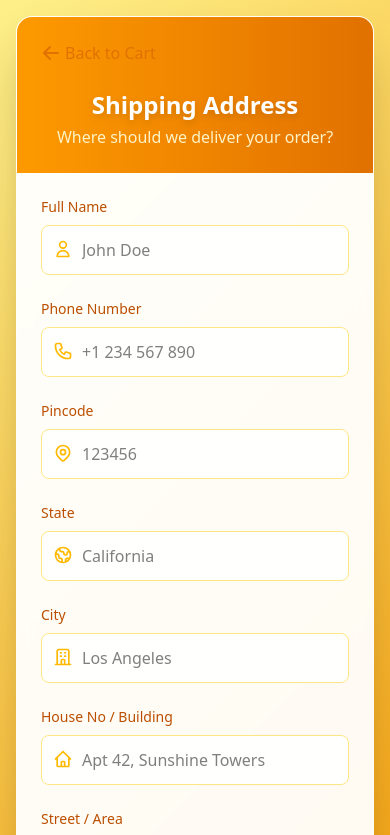
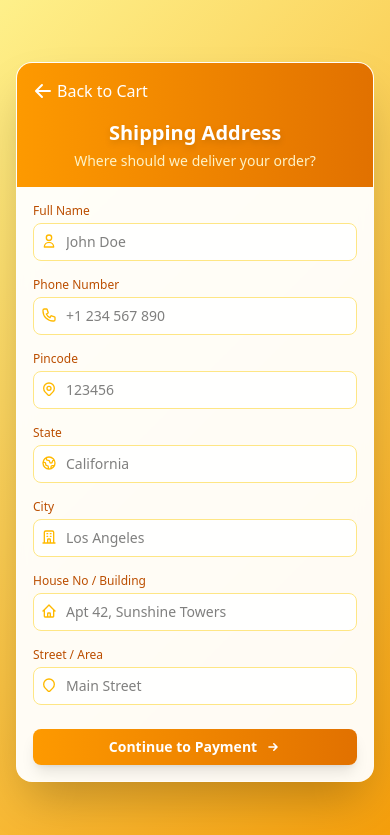
Before and after one commit to muzammi961/ecommerce-frendend-project-of-recipes, a React (Vite) app: page /Userformaddress/1 in a window 390 px wide. Shown: the top 835 px of the page. Built offline with nearby package versions, Linux system fonts and the light colour scheme.

Commit message:
res commit

```diff
--- a/src/components/order/usrformaddress.jsx
+++ b/src/components/order/usrformaddress.jsx
@@ -53,38 +53,38 @@ function Userformaddress() {
     >
       <div className="w-full max-w-2xl bg-white/95 backdrop-blur-sm rounded-2xl overflow-hidden shadow-2xl border border-white/20">
         {/* Vibrant Header with back button */}
-    <div className="bg-gradient-to-r from-amber-500 to-amber-600 p-6 relative">
+        <div className="bg-gradient-to-r from-amber-500 to-amber-600 p-4 sm:p-6 relative">
           <button
             onClick={() => window.history.back()}
-        className="flex items-center text-amber-600 mb-6 hover:text-amber-800 transition"
+            className="flex items-center text-white hover:text-amber-100 transition mb-4 sm:mb-6"
           >
             <svg xmlns="http://www.w3.org/2000/svg" className="h-5 w-5 mr-1" viewBox="0 0 20 20" fill="currentColor">
               <path fillRule="evenodd" d="M9.707 16.707a1 1 0 01-1.414 0l-6-6a1 1 0 010-1.414l6-6a1 1 0 011.414 1.414L5.414 9H17a1 1 0 110 2H5.414l4.293 4.293a1 1 0 010 1.414z" clipRule="evenodd" />
             </svg>
             Back to Cart
           </button>
-      <h2 className="text-2xl font-bold text-white text-center drop-shadow-md">
+          <h2 className="text-xl sm:text-2xl font-bold text-white text-center drop-shadow-md">
             Shipping Address
           </h2>
-      <p className="text-center text-amber-100 mt-1">
+          <p className="text-center text-amber-100 mt-1 text-sm sm:text-base">
             Where should we deliver your order?
           </p>
         </div>
 
-    <form className="p-6 space-y-6" onSubmit={submitButton}>
-      <div className="grid grid-cols-1 md:grid-cols-2 gap-6">
-        <div className="space-y-2">
-          <label className="block text-sm font-medium text-amber-700">Full Name</label>
+        <form className="p-4 sm:p-6 space-y-4 sm:space-y-6" onSubmit={submitButton}>
+          <div className="grid grid-cols-1 md:grid-cols-2 gap-4 sm:gap-6">
+            <div className="space-y-1 sm:space-y-2">
+              <label className="block text-xs sm:text-sm font-medium text-amber-700">Full Name</label>
               <div className="relative">
                 <input
                   onChange={(e) => dispatch({ name: 'nameofuser', value: e.target.value })}
                   type="text"
-              className="w-full px-4 py-3 pl-10 border border-amber-200 rounded-lg focus:ring-2 focus:ring-amber-400 focus:border-transparent bg-white/90 transition-all"
+                  className="w-full px-3 sm:px-4 py-2 sm:py-3 pl-8 sm:pl-10 border border-amber-200 rounded-lg focus:ring-2 focus:ring-amber-400 focus:border-transparent bg-white/90 transition-all text-sm sm:text-base"
                   placeholder="John Doe"
                   required
                 />
                 <svg
-              className="absolute left-3 top-3.5 h-5 w-5 text-amber-400"
+                  className="absolute left-2 sm:left-3 top-2.5 sm:top-3.5 h-4 w-4 sm:h-5 sm:w-5 text-amber-400"
                   fill="none"
                   viewBox="0 0 24 24"
                   stroke="currentColor"
@@ -94,18 +94,18 @@ function Userformaddress() {
               </div>
             </div>
 
-        <div className="space-y-2">
-          <label className="block text-sm font-medium text-amber-700">Phone Number</label>
+            <div className="space-y-1 sm:space-y-2">
+              <label className="block text-xs sm:text-sm font-medium text-amber-700">Phone Number</label>
               <div className="relative">
                 <input
                   onChange={(e) => dispatch({ name: 'phonenumber', value: e.target.value })}
                   type="tel"
-              className="w-full px-4 py-3 pl-10 border border-amber-200 rounded-lg focus:ring-2 focus:ring-amber-400 focus:border-transparent bg-white/90 transition-all"
+                  className="w-full px-3 sm:px-4 py-2 sm:py-3 pl-8 sm:pl-10 border border-amber-200 rounded-lg focus:ring-2 focus:ring-amber-400 focus:border-transparent bg-white/90 transition-all text-sm sm:text-base"
                   placeholder="+1 234 567 890"
                   required
                 />
                 <svg
-              className="absolute left-3 top-3.5 h-5 w-5 text-amber-400"
+                  className="absolute left-2 sm:left-3 top-2.5 sm:top-3.5 h-4 w-4 sm:h-5 sm:w-5 text-amber-400"
                   fill="none"
                   viewBox="0 0 24 24"
                   stroke="currentColor"
@@ -116,19 +116,19 @@ function Userformaddress() {
             </div>
           </div>
 
-      <div className="grid grid-cols-1 md:grid-cols-3 gap-6">
-        <div className="space-y-2">
-          <label className="block text-sm font-medium text-amber-700">Pincode</label>
+          <div className="grid grid-cols-1 sm:grid-cols-2 md:grid-cols-3 gap-4 sm:gap-6">
+            <div className="space-y-1 sm:space-y-2">
+              <label className="block text-xs sm:text-sm font-medium text-amber-700">Pincode</label>
               <div className="relative">
                 <input
                   onChange={(e) => dispatch({ name: 'pincode', value: e.target.value })}
                   type="number"
-              className="w-full px-4 py-3 pl-10 border border-amber-200 rounded-lg focus:ring-2 focus:ring-amber-400 focus:border-transparent bg-white/90 transition-all"
+                  className="w-full px-3 sm:px-4 py-2 sm:py-3 pl-8 sm:pl-10 border border-amber-200 rounded-lg focus:ring-2 focus:ring-amber-400 focus:border-transparent bg-white/90 transition-all text-sm sm:text-base"
                   placeholder="123456"
                   required
                 />
                 <svg
-              className="absolute left-3 top-3.5 h-5 w-5 text-amber-400"
+                  className="absolute left-2 sm:left-3 top-2.5 sm:top-3.5 h-4 w-4 sm:h-5 sm:w-5 text-amber-400"
                   fill="none"
                   viewBox="0 0 24 24"
                   stroke="currentColor"
@@ -139,18 +139,18 @@ function Userformaddress() {
               </div>
             </div>
 
-        <div className="space-y-2">
-          <label className="block text-sm font-medium text-amber-700">State</label>
+            <div className="space-y-1 sm:space-y-2">
+              <label className="block text-xs sm:text-sm font-medium text-amber-700">State</label>
               <div className="relative">
                 <input
                   onChange={(e) => dispatch({ name: 'state', value: e.target.value })}
                   type="text"
-              className="w-full px-4 py-3 pl-10 border border-amber-200 rounded-lg focus:ring-2 focus:ring-amber-400 focus:border-transparent bg-white/90 transition-all"
+                  className="w-full px-3 sm:px-4 py-2 sm:py-3 pl-8 sm:pl-10 border border-amber-200 rounded-lg focus:ring-2 focus:ring-amber-400 focus:border-transparent bg-white/90 transition-all text-sm sm:text-base"
                   placeholder="California"
                   required
                 />
                 <svg
-              className="absolute left-3 top-3.5 h-5 w-5 text-amber-400"
+                  className="absolute left-2 sm:left-3 top-2.5 sm:top-3.5 h-4 w-4 sm:h-5 sm:w-5 text-amber-400"
                   fill="none"
                   viewBox="0 0 24 24"
                   stroke="currentColor"
@@ -160,18 +160,18 @@ function Userformaddress() {
               </div>
             </div>
 
-        <div className="space-y-2">
-          <label className="block text-sm font-medium text-amber-700">City</label>
+            <div className="space-y-1 sm:space-y-2">
+              <label className="block text-xs sm:text-sm font-medium text-amber-700">City</label>
               <div className="relative">
                 <input
                   onChange={(e) => dispatch({ name: 'city', value: e.target.value })}
                   type="text"
-              className="w-full px-4 py-3 pl-10 border border-amber-200 rounded-lg focus:ring-2 focus:ring-amber-400 focus:border-transparent bg-white/90 transition-all"
+                  className="w-full px-3 sm:px-4 py-2 sm:py-3 pl-8 sm:pl-10 border border-amber-200 rounded-lg focus:ring-2 focus:ring-amber-400 focus:border-transparent bg-white/90 transition-all text-sm sm:text-base"
                   placeholder="Los Angeles"
                   required
                 />
                 <svg
-              className="absolute left-3 top-3.5 h-5 w-5 text-amber-400"
+                  className="absolute left-2 sm:left-3 top-2.5 sm:top-3.5 h-4 w-4 sm:h-5 sm:w-5 text-amber-400"
                   fill="none"
                   viewBox="0 0 24 24"
                   stroke="currentColor"
@@ -182,18 +182,18 @@ function Userformaddress() {
             </div>
           </div>
 
-      <div className="space-y-2">
-        <label className="block text-sm font-medium text-amber-700">House No / Building</label>
+          <div className="space-y-1 sm:space-y-2">
+            <label className="block text-xs sm:text-sm font-medium text-amber-700">House No / Building</label>
             <div className="relative">
               <input
                 onChange={(e) => dispatch({ name: 'houseno_buildingname', value: e.target.value })}
                 type="text"
-            className="w-full px-4 py-3 pl-10 border border-amber-200 rounded-lg focus:ring-2 focus:ring-amber-400 focus:border-transparent bg-white/90 transition-all"
+                className="w-full px-3 sm:px-4 py-2 sm:py-3 pl-8 sm:pl-10 border border-amber-200 rounded-lg focus:ring-2 focus:ring-amber-400 focus:border-transparent bg-white/90 transition-all text-sm sm:text-base"
                 placeholder="Apt 42, Sunshine Towers"
                 required
               />
               <svg
-            className="absolute left-3 top-3.5 h-5 w-5 text-amber-400"
+                className="absolute left-2 sm:left-3 top-2.5 sm:top-3.5 h-4 w-4 sm:h-5 sm:w-5 text-amber-400"
                 fill="none"
                 viewBox="0 0 24 24"
                 stroke="currentColor"
@@ -203,18 +203,18 @@ function Userformaddress() {
             </div>
           </div>
 
-      <div className="space-y-2">
-        <label className="block text-sm font-medium text-amber-700">Street / Area</label>
+          <div className="space-y-1 sm:space-y-2">
+            <label className="block text-xs sm:text-sm font-medium text-amber-700">Street / Area</label>
             <div className="relative">
               <input
                 onChange={(e) => dispatch({ name: 'Roadname', value: e.target.value })}
                 type="text"
-            className="w-full px-4 py-3 pl-10 border border-amber-200 rounded-lg focus:ring-2 focus:ring-amber-400 focus:border-transparent bg-white/90 transition-all"
+                className="w-full px-3 sm:px-4 py-2 sm:py-3 pl-8 sm:pl-10 border border-amber-200 rounded-lg focus:ring-2 focus:ring-amber-400 focus:border-transparent bg-white/90 transition-all text-sm sm:text-base"
                 placeholder="Main Street"
                 required
               />
               <svg
-            className="absolute left-3 top-3.5 h-5 w-5 text-amber-400"
+                className="absolute left-2 sm:left-3 top-2.5 sm:top-3.5 h-4 w-4 sm:h-5 sm:w-5 text-amber-400"
                 fill="none"
                 viewBox="0 0 24 24"
                 stroke="currentColor"
@@ -224,13 +224,13 @@ function Userformaddress() {
             </div>
           </div>
 
-      <div className="pt-4">
+          <div className="pt-2 sm:pt-4">
             <button
               type="submit"
-          className="w-full bg-gradient-to-r from-amber-500 to-amber-600 text-white py-3 rounded-lg font-bold hover:from-amber-600 hover:to-amber-700 transition-all shadow-lg hover:shadow-xl flex items-center justify-center"
+              className="w-full bg-gradient-to-r from-amber-500 to-amber-600 text-white py-2 sm:py-3 rounded-lg font-bold hover:from-amber-600 hover:to-amber-700 transition-all shadow-lg hover:shadow-xl flex items-center justify-center text-sm sm:text-base"
             >
               Continue to Payment
-          <svg xmlns="http://www.w3.org/2000/svg" className="h-5 w-5 ml-2" viewBox="0 0 20 20" fill="currentColor">
+              <svg xmlns="http://www.w3.org/2000/svg" className="h-4 w-4 sm:h-5 sm:w-5 ml-2" viewBox="0 0 20 20" fill="currentColor">
                 <path fillRule="evenodd" d="M10.293 5.293a1 1 0 011.414 0l4 4a1 1 0 010 1.414l-4 4a1 1 0 01-1.414-1.414L12.586 11H5a1 1 0 110-2h7.586l-2.293-2.293a1 1 0 010-1.414z" clipRule="evenodd" />
               </svg>
             </button>
```
Lines whose indentation alone changed are shown as unchanged.
